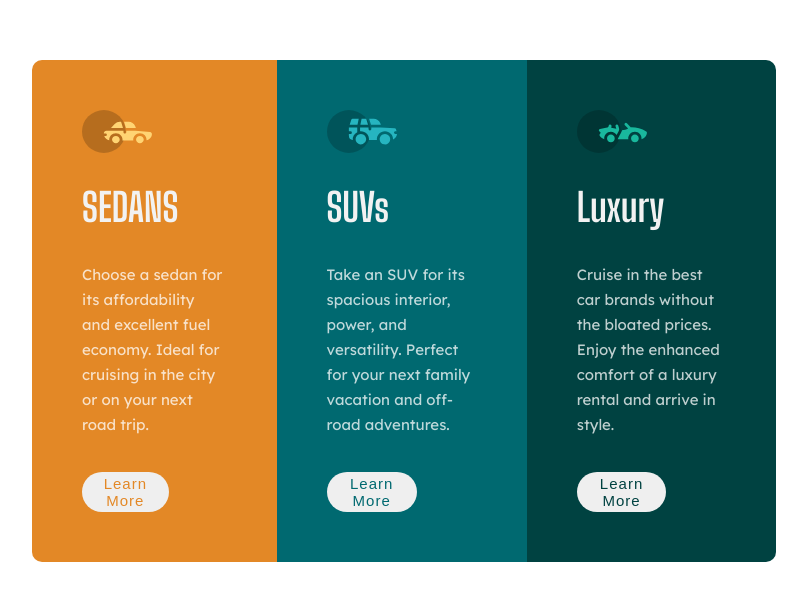
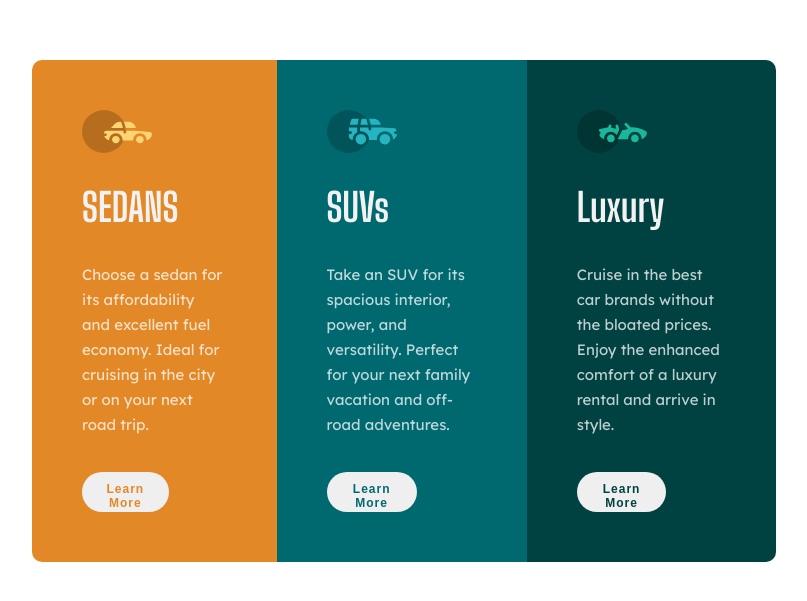
Before and after one commit to yeldynov/3-column-card-ui, a plain HTML site: page index.html in a window 1280 px wide. Shown: the part 109-710 px from the top of the page, without its empty margins (236-1043 px from the left). Drawn offline with Linux system fonts and the light colour scheme.

Commit message:
fixed font size button

```diff
--- a/styles.css
+++ b/styles.css
@@ -71,6 +71,9 @@ button {
   width: 60%;
   font-size: 1rem;
   letter-spacing: 1px;
+  padding: 10px;
+  font-size: 0.8rem;
+  font-weight: bold;
 }
 
 .orange > button {
```
